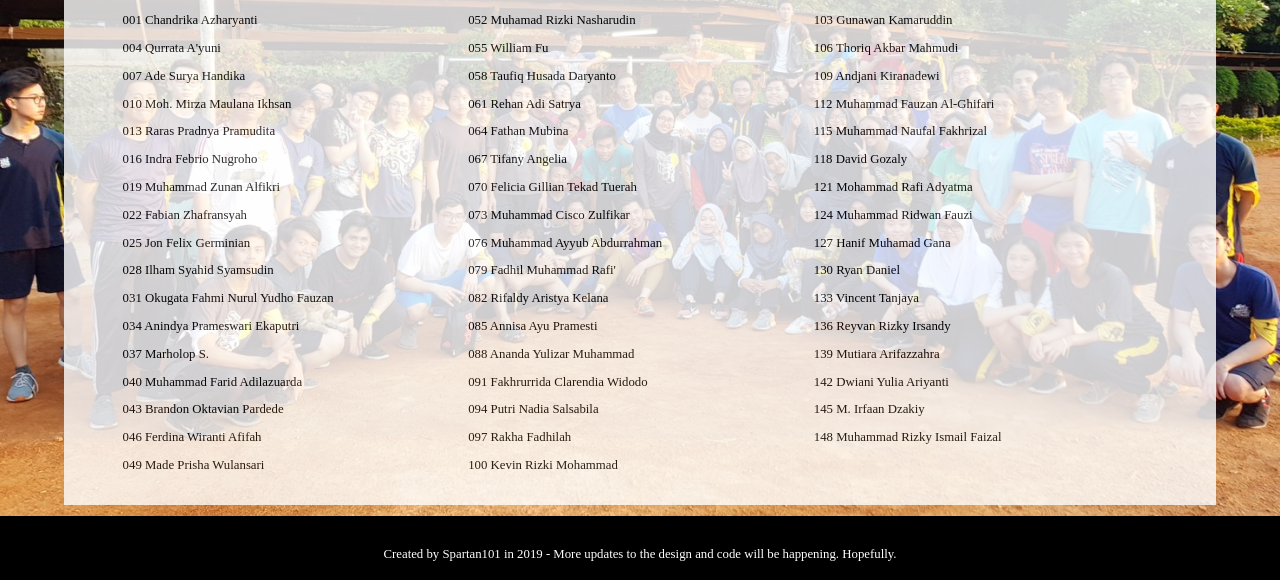
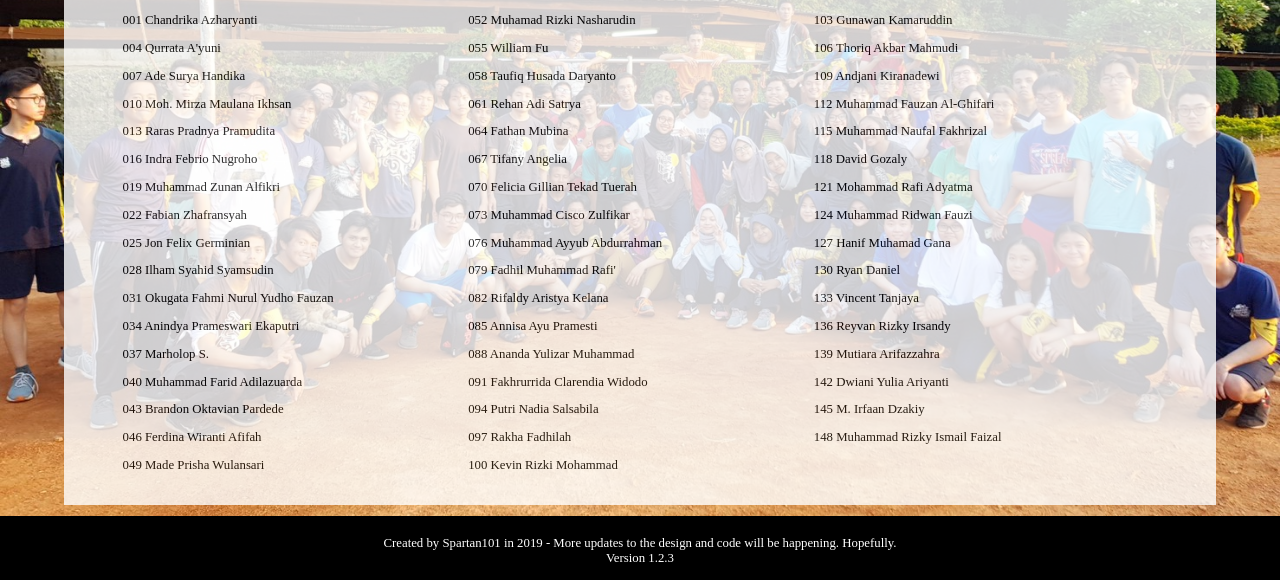
Before and after one commit to haverzard/if2018db, a Django app: page /k/1 in a window 1280 px wide. Shown: the part 343-923 px from the top of the page. Run offline with Django 3.2, Linux system fonts and the light colour scheme.

Commit message:
v.1.2.3 - More Fixes to Mobile Interface

```diff
--- a/classif/views.py
+++ b/classif/views.py
@@ -3,18 +3,14 @@ from __future__ import unicode_literals
 
 from django.shortcuts import render
 
+ver = "1.2.3"
+
 # Create your views here.
 def home_view(request):
-	return render(request, "home.html", {})
-
-def all_view(request):
-	x = open('static/db/IF.txt').readlines()
 	context = {
-		'list1' : l1,
-		'list2' : l2,
-		'list3' : l3,
+		'v' : ver
 	}
-	return render(request, "all.html", context)
+	return render(request, "home.html", context)
 
 def k_view(request, id):
 	x = open('static/db/IFK' + id + '.txt').readlines()
@@ -36,6 +32,7 @@ def k_view(request, id):
 		'list1' : l1,
 		'list2' : l2,
 		'list3' : l3,
-		'classnum' : id
+		'classnum' : id,
+		'v' : ver
 	}
 	return render(request, "class.html", context)
--- a/static/css/main.css
+++ b/static/css/main.css
@@ -62,3 +62,7 @@ table {
 	text-align: center;
 	bottom: 0;
 }
+
+#footer_box {
+	position: relative;
+}
--- a/static/js/map.js
+++ b/static/js/map.js
@@ -27,6 +27,7 @@ if (location.pathname == "/") {
 	for (i = 0; i < document.getElementsByClassName("footer_text").length; i++) {
 		document.getElementsByClassName("footer_text")[i].style.fontSize = w*0.01 + "px";
 	}
+	document.getElementById("footer_box").style.top = w*(0.05-0.01*document.getElementsByClassName("footer_text").length)/2 + "px";
 	document.getElementById("container").style.width = w*0.9 + "px";
 	document.getElementById("container").style.top = w*0.05 + "px";
 	document.getElementById("container").style.left = w*0.05 + "px";
--- a/templates/class.html
+++ b/templates/class.html
@@ -46,7 +46,9 @@
 </div>
 <br>
 <footer id="footer">
-	<br>
-	<p class="footer_text">Created by Spartan101 in 2019 - More updates to the design and code will be happening. Hopefully.</p>
+	<div id="footer_box">
+		<div class="footer_text">Created by Spartan101 in 2019 - More updates to the design and code will be happening. Hopefully.</div>
+		<div class="footer_text">Version {{v}}</div>
+	</div>
 </footer>
 {% endblock frame %}
--- a/templates/head.html
+++ b/templates/head.html
@@ -41,6 +41,7 @@
 	<script>
 	if (window.innerHeight > window.innerWidth) {
 		document.body.style.backgroundImage = "url({% static "imgs/pic2.jpg" %})";
+		document.body.style.backgroundSize = "0 cover";
 	}
 	</script>
 </html>
--- a/templates/home.html
+++ b/templates/home.html
@@ -5,6 +5,6 @@
 	<p class="title" id="ll1">IF 2018</p>
 	<q class="text">a small project by Spartans101</q>
 	<p class="text">More features are coming soon.</p>
-	<p class="text">v.1.2.1</p>
+	<p class="text">v.{{v}}</p>
 </div>
 {% endblock frame %}
```
Also changed, not shown: UPDATE.md (+20 -13 lines), if2018/settings.py (+7 -7 lines), 2 other files.
